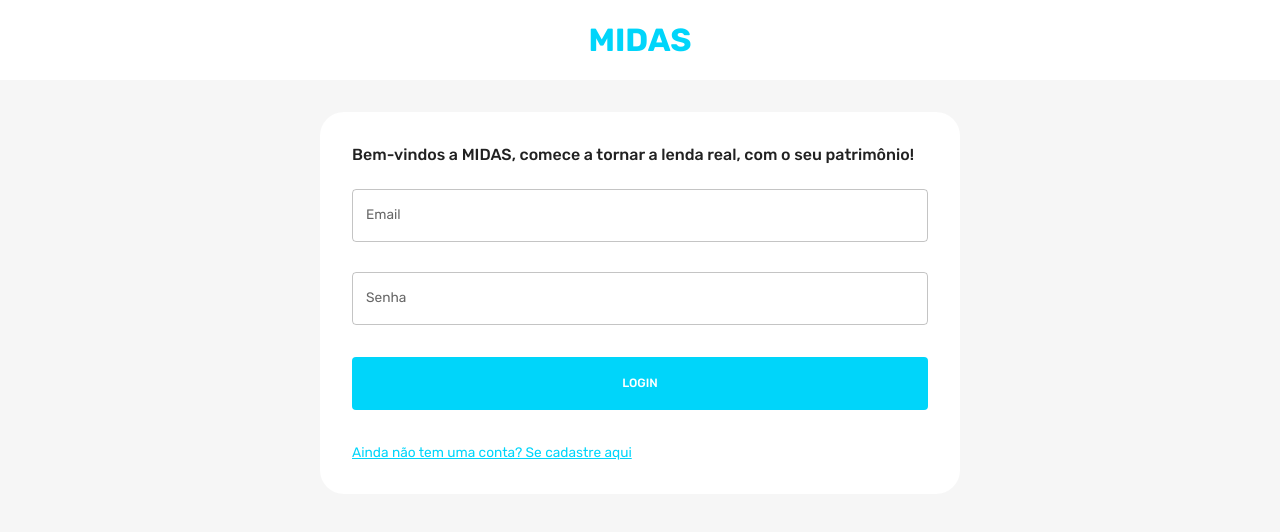
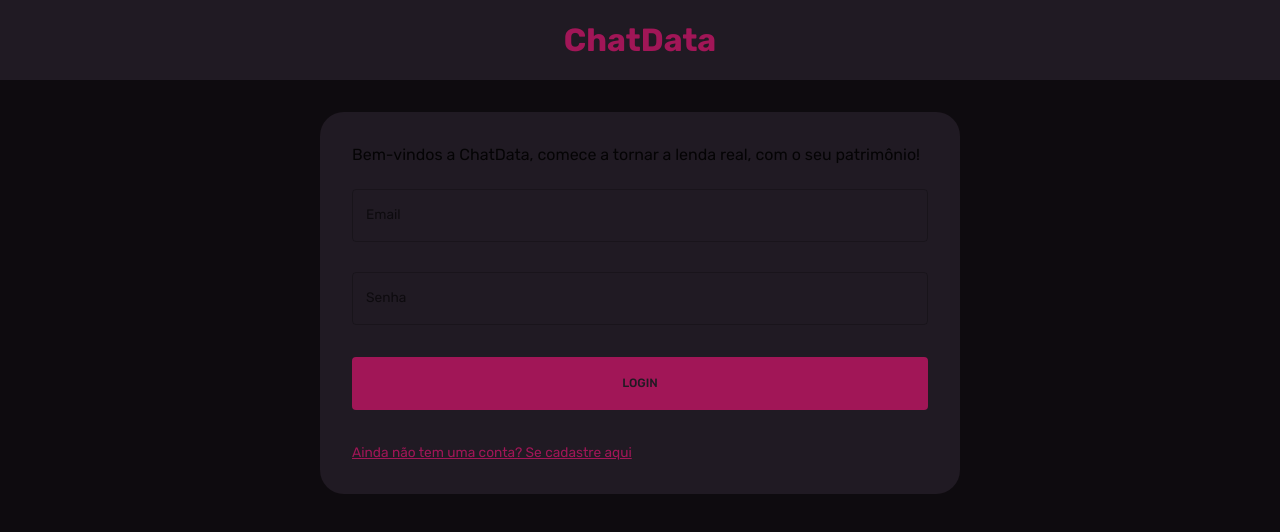
Before and after one commit to LeoReisSouza/chatbot, a React (Create React App) app in the folder frontend/: page / in a window 1280 px wide. Shown: the top 532 px of the page. Built offline with nearby package versions, Linux system fonts and the light colour scheme.

Commit message:
feat: pequenas alteracoes, reconhecimento no ambiente

```diff
--- a/frontend/public/index.html
+++ b/frontend/public/index.html
@@ -24,7 +24,7 @@
       work correctly both with client-side routing and a non-root public URL.
       Learn how to configure a non-root public URL by running `npm run build`.
     -->
-    <title>MIDAS</title>
+    <title>ChatData</title>
   </head>
   <body>
     <noscript>You need to enable JavaScript to run this app.</noscript>
--- a/frontend/src/scenes/loginPage/index.jsx
+++ b/frontend/src/scenes/loginPage/index.jsx
@@ -16,7 +16,7 @@
                 fontSize="32px"
                 color="primary"
             >
-                MIDAS
+                ChatData
             </Typography>
         </Box>
 
@@ -28,9 +28,9 @@
             backgroundColor={theme.palette.background.alt}
         >
             <Typography
-                fontWeight="500" variant="h5" sx={{ mb: "1.5rem" }}
+                variant="h5" sx={{ mb: "1.5rem" }}
             >
-                Bem-vindos a MIDAS, comece a tornar a lenda real, com o seu patrimônio!
+                Bem-vindos a ChatData, comece a tornar a lenda real, com o seu patrimônio!
             </Typography>
             <Form></Form>
         </Box>
--- a/frontend/src/theme.js
+++ b/frontend/src/theme.js
@@ -1,8 +1,8 @@
 // color design tokens export
 export const colorTokens = {
     grey: {
-      0: "#FFFFFF",
-      10: "#F6F6F6",
+      0: "#201A23",
+      10: "#0E0B0F",
       50: "#F0F0F0",
       100: "#E0E0E0",
       200: "#C2C2C2",
@@ -16,12 +16,12 @@
       1000: "#000000",
     },
     primary: {
-      50: "#E6FBFF",
-      100: "#CCF7FE",
-      200: "#99EEFD",
-      300: "#66E6FC",
+      50: "#E786B3",
+      100: "#E786B3",
+      200: "#E786B3",
+      300: "#A11657",
       400: "#33DDFB",
-      500: "#00D5FA",
+      500: "#A11657",
       600: "#00A0BC",
       700: "#006B7D",
       800: "#00353F",
```
Also changed, not shown: frontend/package.json (+5 -5 lines), 1 other file (tests, documents, lock files or other folders).
